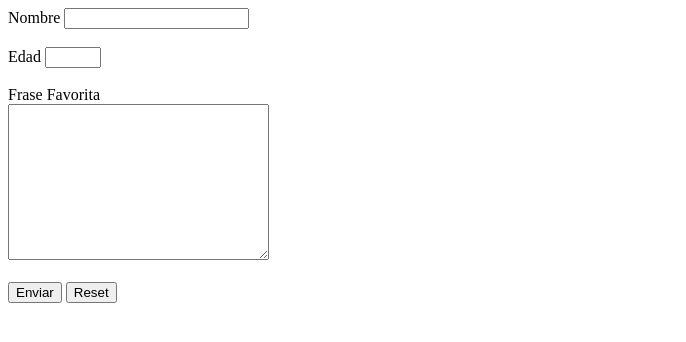
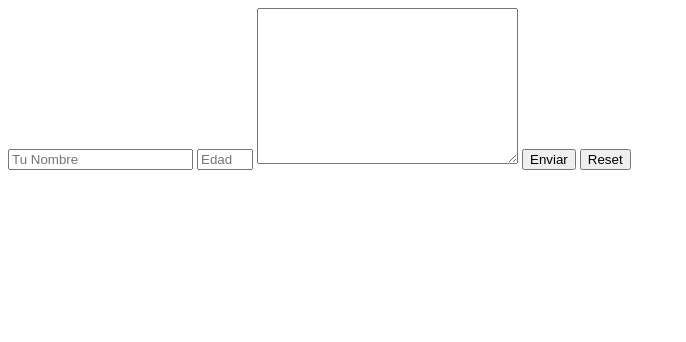
Before and after one commit to LDanielSandoval/openbootcamp, a plain HTML site: page form.html in a window 1280 px wide. Shown: the whole page, without its empty margins (0-686 px from the left). Drawn offline with Linux system fonts and the light colour scheme.

Commit message:
Ejercicio 02 - Formularios en HTML

```diff
--- a/form.html
+++ b/form.html
@@ -10,25 +10,11 @@
 
 <body>
   <form action="/">
-    <div>
-      <label for="name">Nombre</label>
-      <input type="text" name="name" id="name">
-    </div>
-    <br>
-    <div>
-      <label for="age">Edad</label>
-      <input type="number" min="0" max="99" name="age" id="age">
-    </div>
-    <br>
-    <div>
-      <label for="frase-favorita">Frase Favorita</label>
-      <br>
-      <textarea name="frase-favorita" id="frase-favorita" cols="30" rows="10"></textarea>
-    </div>
-    <br>
+    <input type="text" name="name" placeholder="Tu Nombre">
+    <input type="number" min="0" max="99" name="age" placeholder="Edad">
+    <textarea name="frase-favorita" cols="30" rows="10"></textarea>
     <button type="submit">Enviar</button>
     <button type="reset">Reset</button>
   </form>
 </body>
-
 </html>
```
